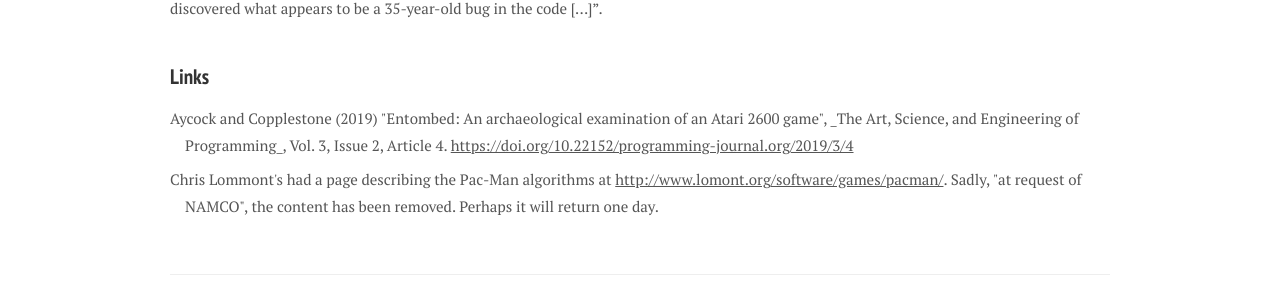
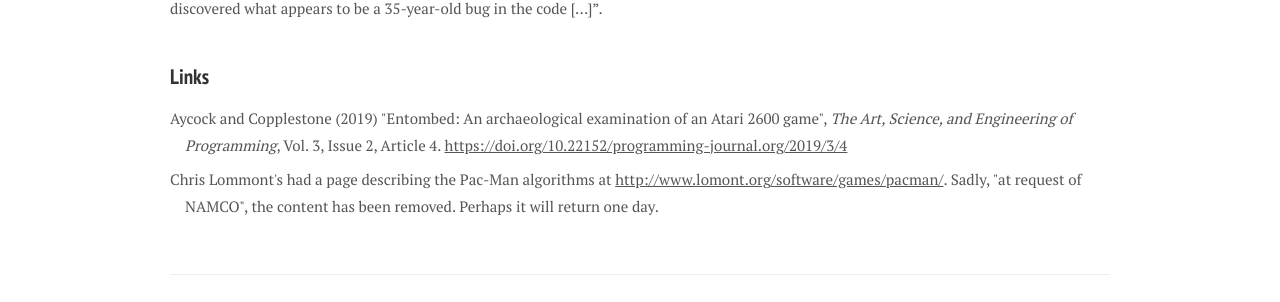
Before and after one commit to d6y/richard.dallaway.com, a Jekyll site: the page built from _posts/2020-09-29-software-archaeology.md, in a window 1280 px wide. Shown: the part 489-791 px from the top of the page. Built offline with Jekyll 4.4.1, drawn with Linux system fonts in a browser that asks for light colours; nearby versions of some CDN libraries; some web fonts are replaced.

Commit message:
fix italic

```diff
--- a/_posts/2020-09-29-software-archaeology.md
+++ b/_posts/2020-09-29-software-archaeology.md
@@ -20,7 +20,7 @@ The payoff is to "uncover its unusual maze-generation algorithmm [...] and analy
 
 <ul class="def-list">
   <li>Aycock and Copplestone (2019) "Entombed: An archaeological examination of an Atari 2600 game",
-  _The Art, Science, and Engineering of Programming_, Vol. 3, Issue 2, Article 4. <a href="https://doi.org/10.22152/programming-journal.org/2019/3/4">https://doi.org/10.22152/programming-journal.org/2019/3/4</a>
+  <i>The Art, Science, and Engineering of Programming</i>, Vol. 3, Issue 2, Article 4. <a href="https://doi.org/10.22152/programming-journal.org/2019/3/4">https://doi.org/10.22152/programming-journal.org/2019/3/4</a>
   </li>
   <li>
   Chris Lommont's had a page describing the Pac-Man algorithms at <a href="http://www.lomont.org/software/games/pacman/">http://www.lomont.org/software/games/pacman/</a>. Sadly, "at request of NAMCO", the content has been removed.
```
